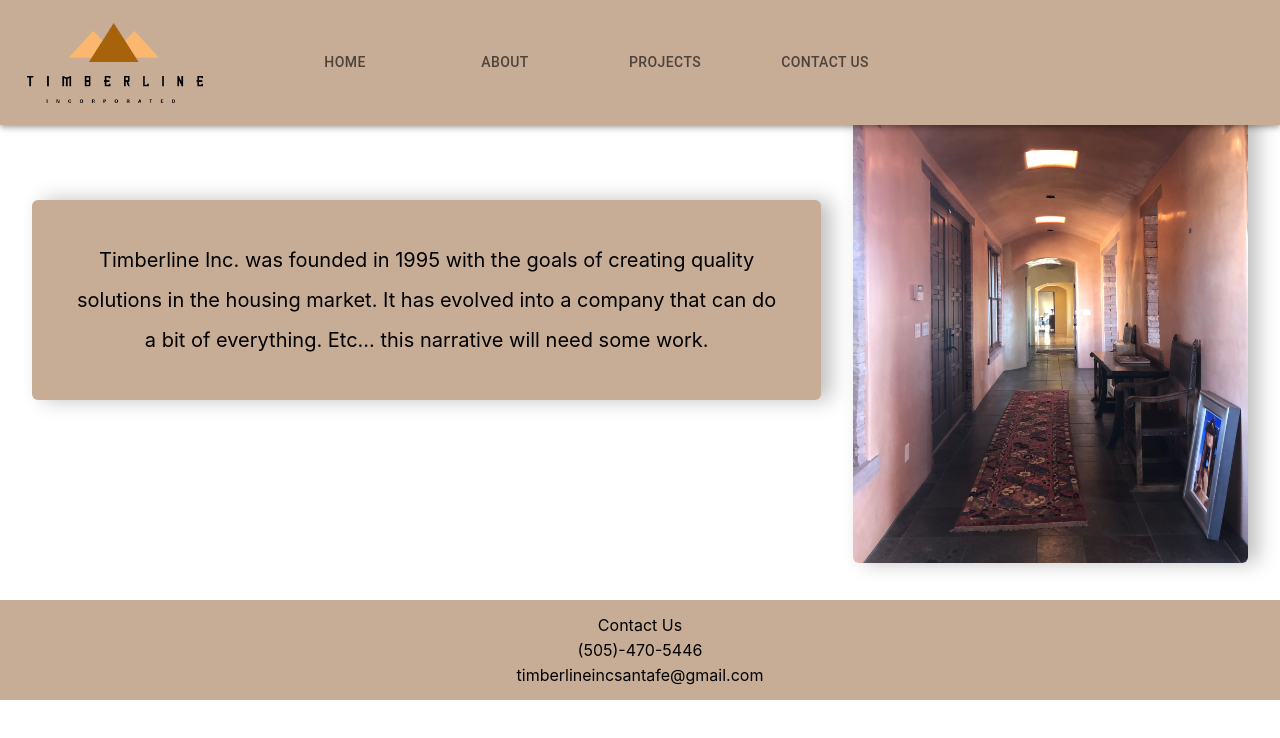
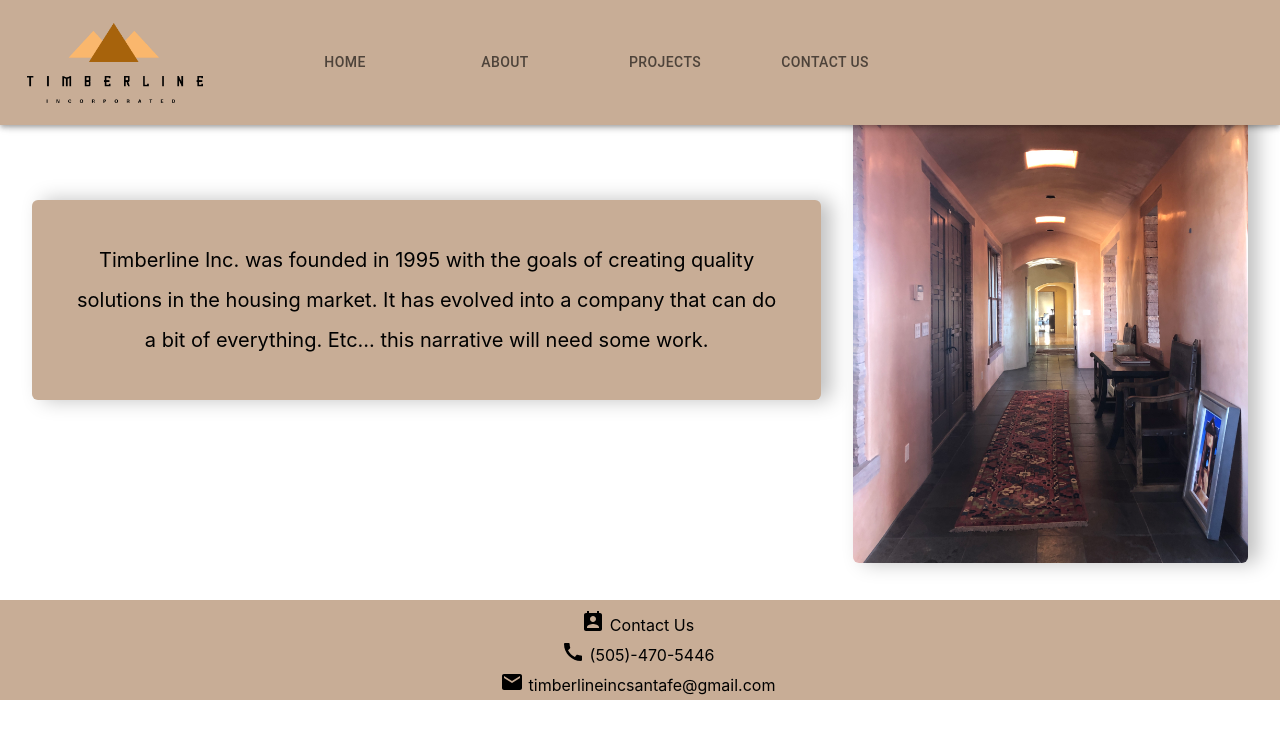
Before and after one commit to N-Gibson/Timberline, a React (Create React App) app: page /history in a window 1280 px wide. Shown: the top 738 px of the page. Built offline with nearby package versions, Linux system fonts and the light colour scheme.

Commit message:
Add icons to footer

```diff
--- a/src/@timberline/Components/Footer/index.tsx
+++ b/src/@timberline/Components/Footer/index.tsx
@@ -1,13 +1,25 @@
 import React from 'react'
+import PermContactCalendarIcon from '@material-ui/icons/PermContactCalendar'
+import CallIcon from '@material-ui/icons/Call'
+import EmailIcon from '@material-ui/icons/Email'
 
 import './Footer.scss'
 
 const Footer = () => {
   return (
     <footer>
-      <p className="footer_content">Contact Us</p>
-      <p className="footer_content">(505)-470-5446</p>
-      <p className="footer_content">timberlineincsantafe@gmail.com</p>
+      <div className="footer_subset">
+        <PermContactCalendarIcon />
+        <p className="footer_content">Contact Us</p>
+      </div>
+      <div className="footer_subset">
+        <CallIcon />
+        <p className="footer_content">(505)-470-5446</p>
+      </div>
+      <div className="footer_subset">
+        <EmailIcon />
+        <p className="footer_content">timberlineincsantafe@gmail.com</p>
+      </div>
     </footer>
   )
 }
```
